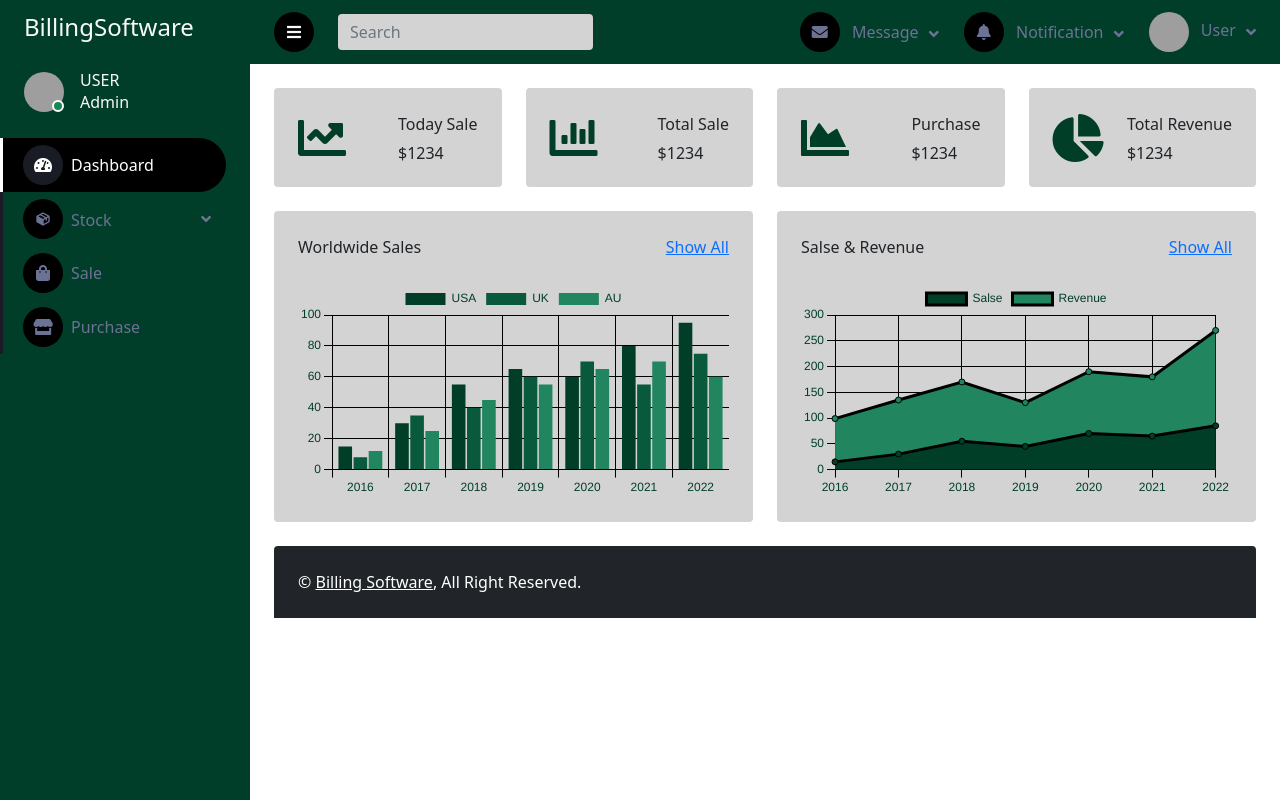
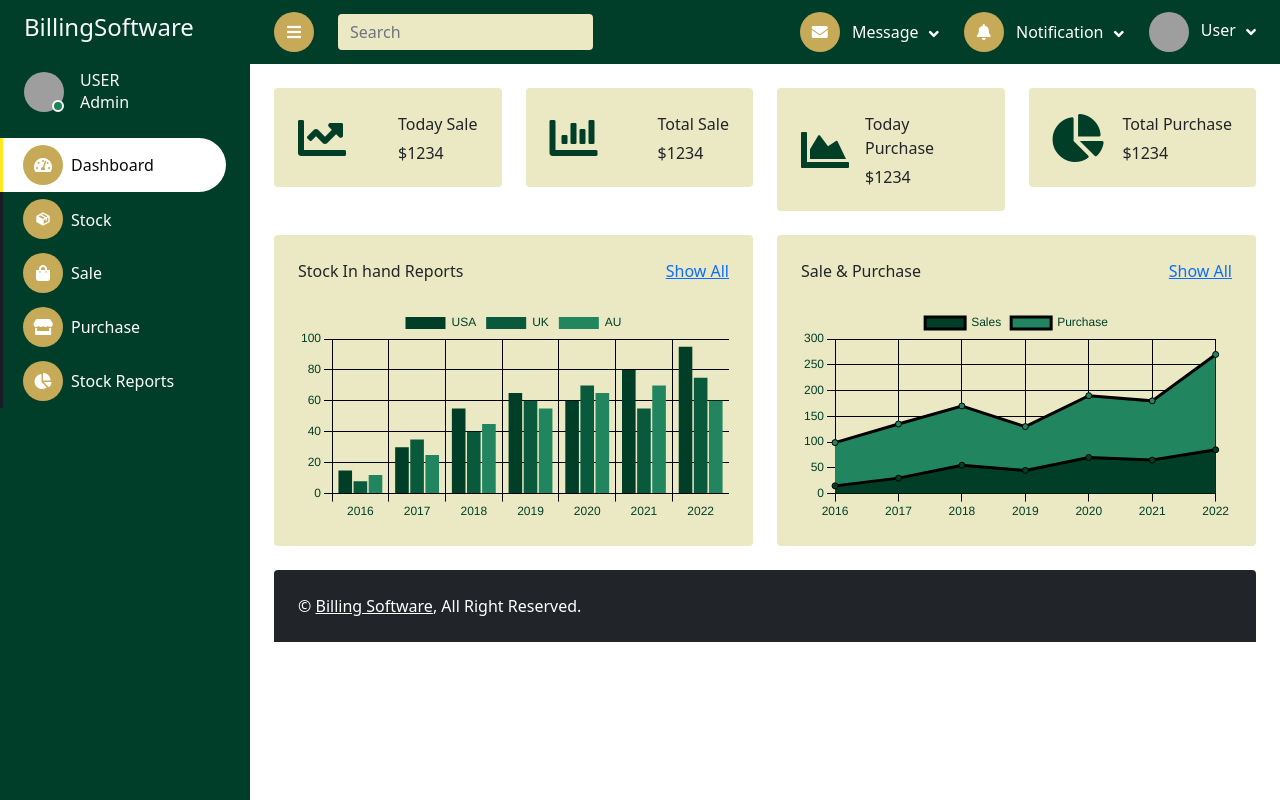
Before and after one commit to Shemeemvp/BillingSoftware, a Django app: page /go_dashboard in a window 1280 px wide. Run offline with Django 4.2, Linux system fonts and the light colour scheme; the visitor is signed in with stand-in values (Sample User, id 1); some libraries are stand-ins or nearby versions; grey boxes are pictures that could not be loaded.

Commit message:
Design changes.

```diff
--- a/BillApp/templates/base.html
+++ b/BillApp/templates/base.html
@@ -33,6 +33,83 @@
 
     <!-- Template Stylesheet -->
     <link href="{% static 'assets/css/base.css' %}" rel="stylesheet">
+    <style>
+        .sidebar .navbar .navbar-nav .nav-link:hover,
+        .sidebar .navbar .navbar-nav .nav-link.active {
+            color: rgb(11, 11, 11);
+            background:white;
+            border-color: rgb(254, 232, 30);
+        }
+        .sidebar .navbar .navbar-nav .nav-link i {
+            width: 40px;
+            height: 40px;
+            display: inline-flex;
+            align-items: center;
+            justify-content: center;
+            background:#C6AA58;
+            border-radius: 40px;
+        }
+        .sidebar .navbar .navbar-nav .nav-link:hover i,
+        .sidebar .navbar .navbar-nav .nav-link.active i {
+            background:  #C6AA58;
+            color: white;
+        }
+        .sidebar .navbar .navbar-nav .nav-link {
+            color:white
+        }
+        .sidebar .navbar .dropdown-item {
+            padding-left:50px;
+            color: rgb(255, 255, 255);
+
+        }
+
+        .sidebar .navbar .dropdown-item:hover,
+        .sidebar .navbar .dropdown-item.active {
+            background:white;
+            color: rgb(2, 2, 2);
+            border-color: rgb(254, 232, 30);
+        }
+        .content {
+            margin-left: 250px;
+            min-height: 100vh;
+            background: white;
+            transition: 0.5s;
+        }
+
+
+        .content .navbar .navbar-nav .nav-link {
+            margin-left: 25px;
+            padding: 12px 0;
+            color:white;
+            outline: none;
+        }
+
+        .content .navbar .navbar-nav .nav-link:hover,
+        .content .navbar .navbar-nav .nav-link.active {
+            color: rgb(220, 219, 219);
+        }
+
+        .content .navbar .sidebar-toggler,
+        .content .navbar .navbar-nav .nav-link i {
+            width: 40px;
+            height: 40px;
+            display: inline-flex;
+            align-items: center;
+            justify-content: center;
+            background:#C6AA58;
+            border-radius: 40px;
+        }
+
+        .content .navbar .dropdown-item {
+            color: white;
+        }
+
+        .content .navbar .dropdown-item:hover,
+        .content .navbar .dropdown-item.active {
+            background: white;
+            color: black;
+        }
+    </style>
 </head>
 
 <body>
@@ -65,16 +142,18 @@
                 </div>
                 <div class="navbar-nav w-100">
                     <a href="/go_dashboard" class="nav-item nav-link active"><i class="fa fa-tachometer-alt me-2"></i>Dashboard</a>
-                    <div class="nav-item dropdown">
+                    <!-- <div class="nav-item dropdown">
                         <a href="#" class="nav-link dropdown-toggle" data-bs-toggle="dropdown"><i class='bx bxs-package me-2'></i></i>Stock</a>
                         <div class="dropdown-menu bg-transparent border-0">
                             <a href="#" class="dropdown-item">Stock</a>
                             <a href="#" class="dropdown-item">Stock In</a>
-                            <!-- <a href="element.html" class="dropdown-item">Other Elements</a> -->
+
                         </div>
-                    </div>
+                    </div> -->
+                    <a href="#" class="nav-item nav-link"><i class="bx bxs-package me-2"></i>Stock</a>
                     <a href="#" class="nav-item nav-link"><i class="fa fa-shopping-bag me-2"></i>Sale</a>
                     <a href="#" class="nav-item nav-link"><i class="fa fa-store me-2"></i>Purchase</a>
+                    <a href="#" class="nav-item nav-link"><i class="fas fa-chart-pie me-2"></i>Stock Reports</a>
                     <!-- <a href="table.html" class="nav-item nav-link"><i class="fa fa-table me-2"></i>Tables</a> -->
                     <!-- <a href="chart.html" class="nav-item nav-link"><i class="fa fa-chart-bar me-2"></i>Charts</a> -->
                     <!-- <div class="nav-item dropdown">
--- a/BillApp/templates/dashboard.html
+++ b/BillApp/templates/dashboard.html
@@ -4,7 +4,7 @@
 {% block content %}
 
 <!-- Sale & Revenue Start -->
-<style>
+<!-- <style>
     .bg-light{
         background: #d3d3d3 !important;
     }
@@ -13,6 +13,20 @@
     }
     .content {
         background: white;
+    }
+    .text-primary{
+        color: #003e27 !important;
+    }
+</style> -->
+<style>
+    .bg-light{
+        background: #eae9c4 !important;
+    }
+    .bg-white {
+        background-color: #407d58!important;
+    }
+    .content {
+        background: rgb(255, 255, 255);
     }
     .text-primary{
         color: #003e27 !important;
@@ -42,7 +56,7 @@
             <div class="bg-light  rounded d-flex align-items-center justify-content-between p-4">
                 <i class="fa fa-chart-area fa-3x text-primary"></i>
                 <div class="ms-3">
-                    <p class="mb-2">Purchase</p>
+                    <p class="mb-2">Today Purchase</p>
                     <h6 class="mb-0">$1234</h6>
                 </div>
             </div>
@@ -51,7 +65,7 @@
             <div class="bg-light  rounded d-flex align-items-center justify-content-between p-4">
                 <i class="fa fa-chart-pie fa-3x text-primary"></i>
                 <div class="ms-3">
-                    <p class="mb-2">Total Revenue</p>
+                    <p class="mb-2">Total Purchase</p>
                     <h6 class="mb-0">$1234</h6>
                 </div>
             </div>
@@ -67,7 +81,7 @@
         <div class="col-sm-12 col-xl-6">
             <div class="bg-light text-center rounded p-4">
                 <div class="d-flex align-items-center justify-content-between mb-4">
-                    <h6 class="mb-0">Worldwide Sales</h6>
+                    <h6 class="mb-0">Stock In hand Reports</h6>
                     <a href="">Show All</a>
                 </div>
                 <canvas id="worldwide-sales"></canvas>
@@ -76,7 +90,7 @@
         <div class="col-sm-12 col-xl-6">
             <div class="bg-light text-center rounded p-4">
                 <div class="d-flex align-items-center justify-content-between mb-4">
-                    <h6 class="mb-0">Salse & Revenue</h6>
+                    <h6 class="mb-0">Sale & Purchase</h6>
                     <a href="">Show All</a>
                 </div>
                 <canvas id="salse-revenue"></canvas>
--- a/BillApp/templates/login.html
+++ b/BillApp/templates/login.html
@@ -621,7 +621,7 @@
                             </div>
                             <div class="input-field">
                                 <i class="fas fa-phone"></i>
-                                <input type="tel" placeholder="Phone Number" name="phone" id="phone" pattern="[0-9]{3} [0-9]{3} [0-9]{4}" title="xxx xxx xxxx" required/>
+                                <input type="tel" placeholder="Phone Number" name="phone" id="phone" pattern="[0-9]{3}[0-9]{3}[0-9]{4}" title="xxx xxx xxxx" required/>
                             </div>
                             <div class="input-field">
                                 <i class="fa fa-building"></i>
--- a/static/assets/js/main.js
+++ b/static/assets/js/main.js
@@ -101,13 +101,13 @@
         data: {
             labels: ["2016", "2017", "2018", "2019", "2020", "2021", "2022"],
             datasets: [{
-                    label: "Salse",
+                    label: "Sales",
                     data: [15, 30, 55, 45, 70, 65, 85],
                     backgroundColor: "#003e27",
                     fill: true
                 },
                 {
-                    label: "Revenue",
+                    label: "Purchase",
                     data: [99, 135, 170, 130, 190, 180, 270],
                     backgroundColor: "#218560",
                     fill: true
```
